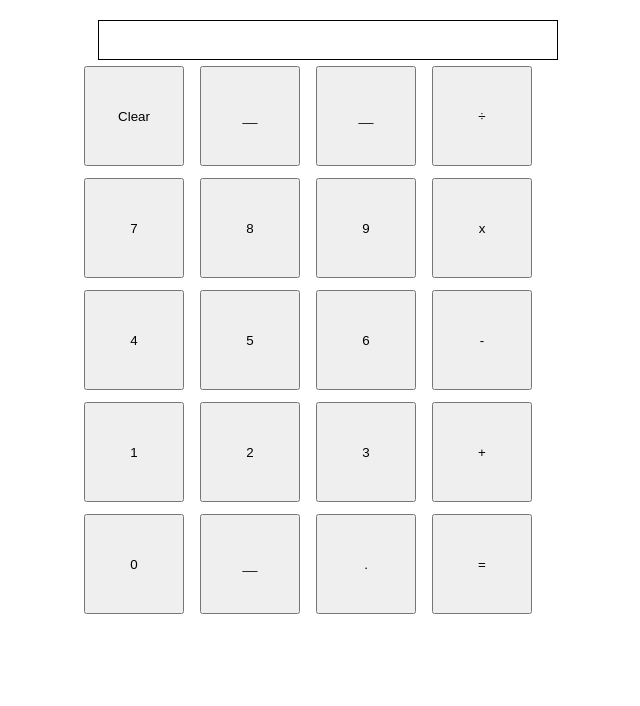
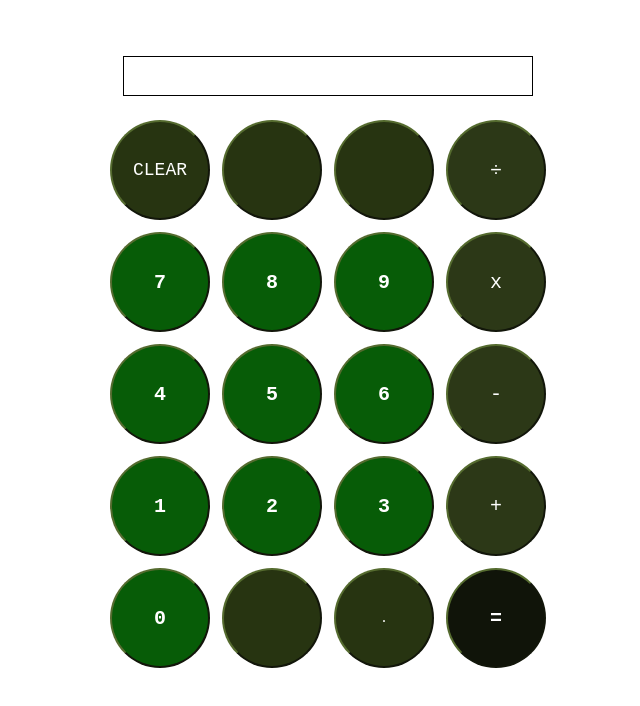
Before and after one commit to weeezik/calculator, a plain HTML site: page index.html in a window 1280 px wide. Shown: the whole page, without its empty margins (312-952 px from the left). Drawn offline with Linux system fonts and the light colour scheme.

Commit message:
Style calculator a bit
Aligned display container with the button container
for aesthetics.

```diff
--- a/index.html
+++ b/index.html
@@ -11,9 +11,9 @@
     <div class="container">
         <div class="display"></div>
         <div class="button-container">
-            <button class="button" id="clear">Clear</button>
-            <button class="button">__</button>
-            <button class="button">__</button>
+            <button class="button" id="clear">CLEAR</button>
+            <button class="button">  </button>
+            <button class="button">  </button>
             <button class="operate-button" id="divide">÷</button>
             <button class="number-button" id="seven">7</button>
             <button class="number-button" id="eight">8</button>
@@ -28,7 +28,7 @@
             <button class="number-button" id="three">3</button>
             <button class="operate-button" id="plus">+</button>
             <button class="number-button" id="zero">0</button>
-            <button class="button">__</button>
+            <button class="button">  </button>
             <button class="button" id="decimalpoint">.</button>
             <button class="button" id="equal">=</button>
         </div>
--- a/style.css
+++ b/style.css
@@ -1,28 +1,32 @@
-/* .button-container {
-
-} */
-/* .container{
-    display: flex;
-} */
-/* remove default extra space */
 body {
+    /* remove default extra space */
     margin: 0px;
     display: flex;
     align-items: center;
     justify-content: center;
+    font-family: 'Courier New', Courier, monospace;
 }
 .button {
-    max-width: 100px;
     width: 100px;
-    max-height: 100px;
     height: 100px;
     margin: 6px;
+    font-family: 'Courier New', Courier, monospace;
+    border-radius: 100px;
+    border-color:darkolivegreen;
+    background-color: rgb(39, 52, 17);
+    color: white;
 }
 .button-container {
     max-width: 500px;
     width: 500px;
     max-height: 500px;
     height: 500px;
+    display: flex;
+    flex-direction: row;
+    flex-grow: 1;
+    flex-wrap: wrap;
+    align-items: center;
+    justify-content: center;
 }
 .display {
     display: flex;
@@ -30,12 +34,13 @@ body {
     align-items: center;
     border: 1px solid black;
     max-width: 450px;
-    width: 450px;
+    width: 400px;
     max-height: 30px;
     height: 30px;
     padding: 4px;
-
-
+    margin-bottom: 18px;
+    margin-top: 36px;
+    font-size: larger;
 }
 .container {
     margin: 20px;
@@ -49,6 +54,13 @@ body {
     max-height: 100px;
     height: 100px;
     margin: 6px;
+    font-size: 20px;
+    font-family: 'Courier New', Courier, monospace;
+    font-weight: bold;
+    border-radius: 100px;
+    border-color:darkolivegreen;
+    background-color: rgb(7, 92, 7);
+    color: white
 }
 .operate-button {
     max-width: 100px;
@@ -56,4 +68,22 @@ body {
     max-height: 100px;
     height: 100px;
     margin: 6px;
+    font-size: 20px;
+    font-family: 'Courier New', Courier, monospace;
+    border-radius: 100px;
+    border-color:darkolivegreen;
+    background-color: rgb(44, 56, 23);
+    color: white;
 }
+#equal {
+    font-weight: 600;
+    font-size: 20px;
+    font-family: 'Courier New', Courier, monospace;
+    border-radius: 100px;
+    border-color:darkolivegreen;
+    background-color: rgb(16, 20, 9);
+    color: white;
+}
+#clear {
+    font-size: large;
+}
```
Also changed, not shown: script.js (+1 -6 lines).
